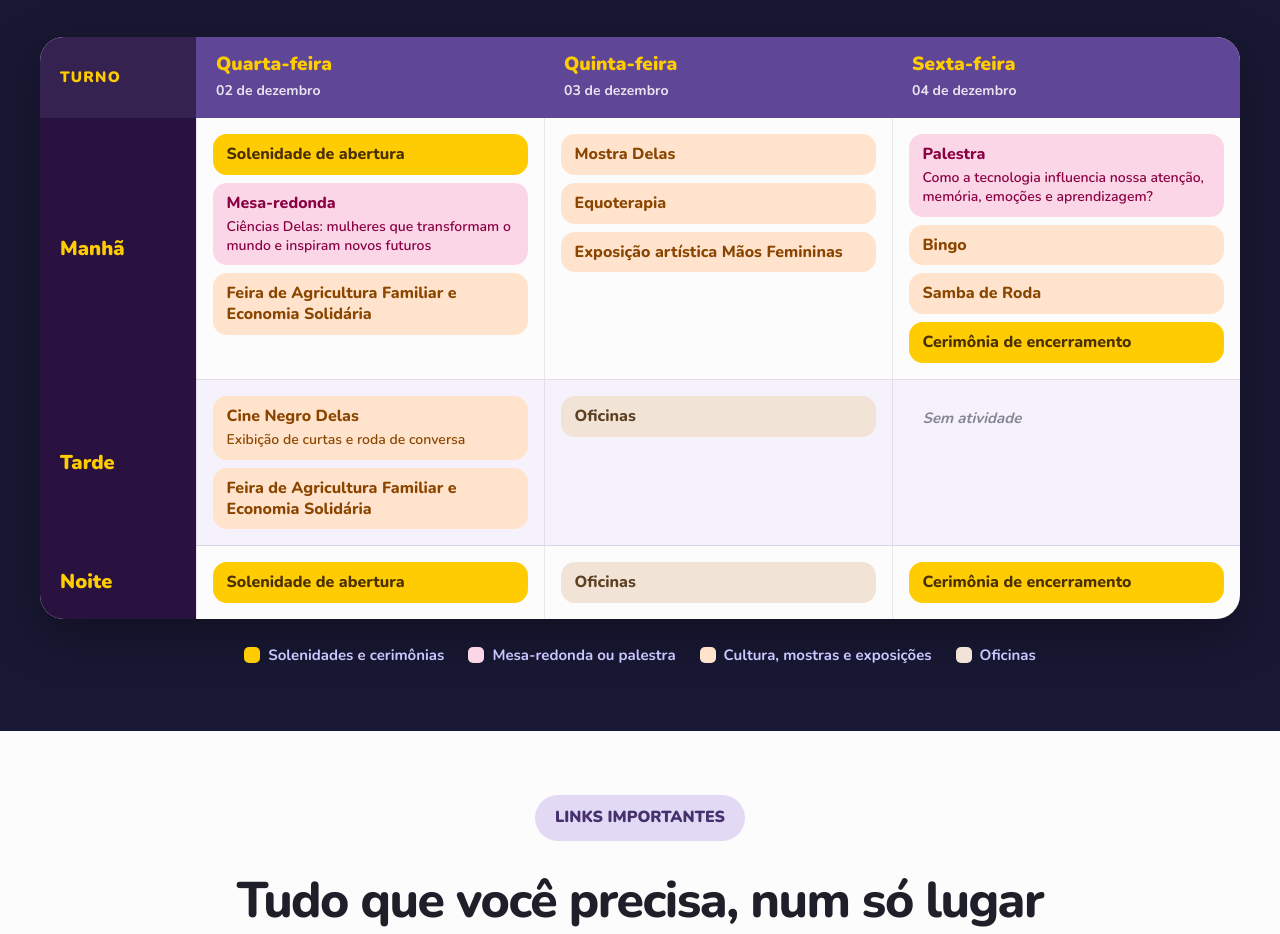
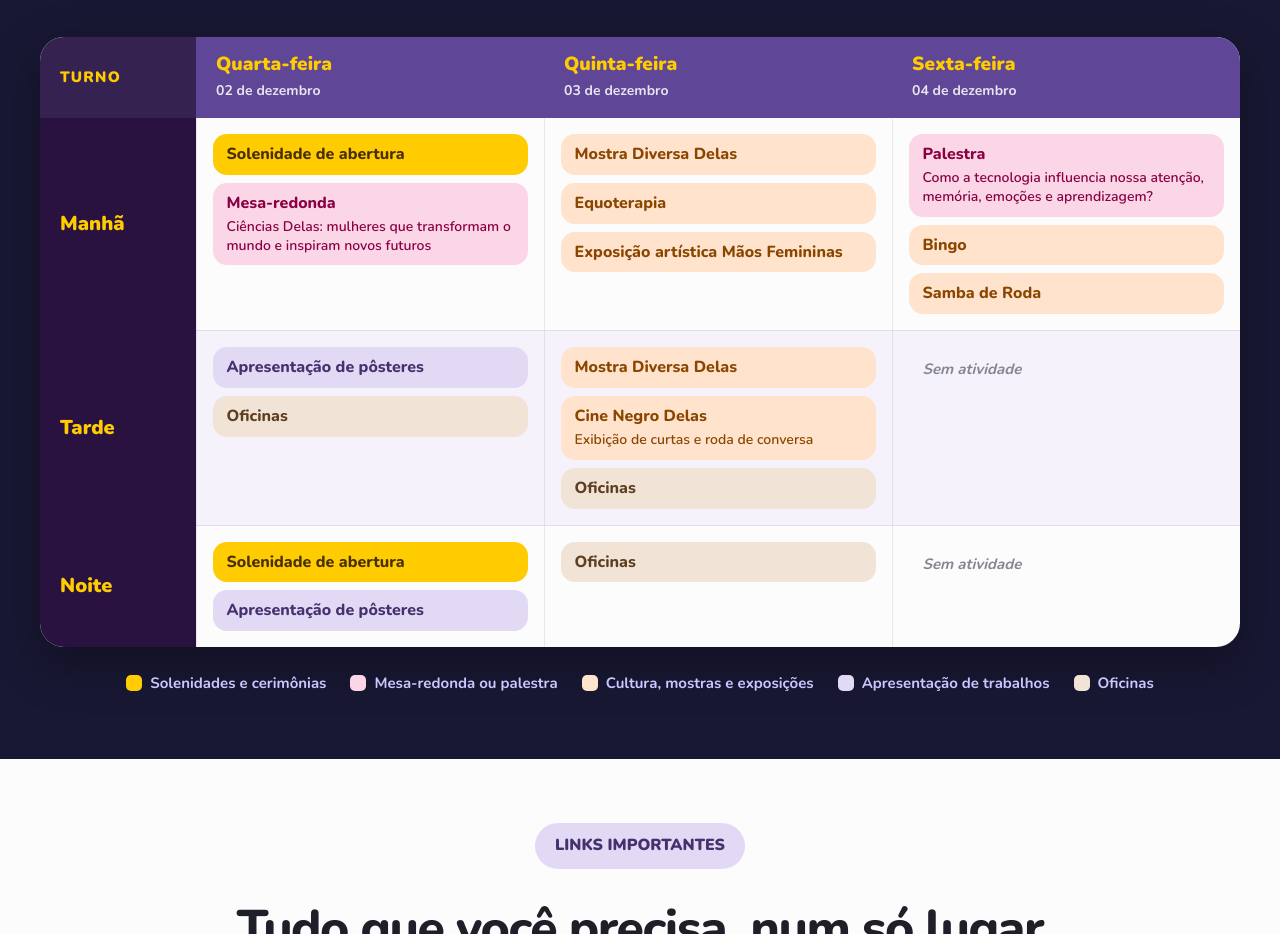
Before and after one commit to narastrappa/snct2026if, a plain HTML site: page index.html in a window 1280 px wide. Shown: the part 7274-8208 px from the top of the page. Drawn offline with nearby package versions, Linux system fonts and the light colour scheme.

Commit message:
Corrige programação: remove feira, ajusta pôsteres, oficinas, Cine Negro Delas e Mostra Diversa Delas; sem encerramento na sexta
Co-Authored-By: Claude Sonnet 5.5 <noreply@anthropic.com>
Claude-Session: https://claude.ai/code/session_01RJKJPinRa3vosYdXxNiZt8

```diff
--- a/index.html
+++ b/index.html
@@ -1240,21 +1240,21 @@
             <tbody>
               <tr>
                 <th scope="row"><span class="prog-turno">Manhã</span></th>
-                <td data-dia="Qua 02/12"><span class="ev ev-solenidade">Solenidade de abertura</span><span class="ev ev-mesa">Mesa-redonda<small>Ciências Delas: mulheres que transformam o mundo e inspiram novos futuros</small></span><span class="ev ev-arte">Feira de Agricultura Familiar e Economia Solidária</span></td>
-                <td data-dia="Qui 03/12"><span class="ev ev-arte">Mostra Delas</span><span class="ev ev-arte">Equoterapia</span><span class="ev ev-arte">Exposição artística Mãos Femininas</span></td>
-                <td data-dia="Sex 04/12"><span class="ev ev-mesa">Palestra<small>Como a tecnologia influencia nossa atenção, memória, emoções e aprendizagem?</small></span><span class="ev ev-arte">Bingo</span><span class="ev ev-arte">Samba de Roda</span><span class="ev ev-solenidade">Cerimônia de encerramento</span></td>
+                <td data-dia="Qua 02/12"><span class="ev ev-solenidade">Solenidade de abertura</span><span class="ev ev-mesa">Mesa-redonda<small>Ciências Delas: mulheres que transformam o mundo e inspiram novos futuros</small></span></td>
+                <td data-dia="Qui 03/12"><span class="ev ev-arte">Mostra Diversa Delas</span><span class="ev ev-arte">Equoterapia</span><span class="ev ev-arte">Exposição artística Mãos Femininas</span></td>
+                <td data-dia="Sex 04/12"><span class="ev ev-mesa">Palestra<small>Como a tecnologia influencia nossa atenção, memória, emoções e aprendizagem?</small></span><span class="ev ev-arte">Bingo</span><span class="ev ev-arte">Samba de Roda</span></td>
               </tr>
               <tr>
                 <th scope="row"><span class="prog-turno">Tarde</span></th>
-                <td data-dia="Qua 02/12"><span class="ev ev-arte">Cine Negro Delas<small>Exibição de curtas e roda de conversa</small></span><span class="ev ev-arte">Feira de Agricultura Familiar e Economia Solidária</span></td>
-                <td data-dia="Qui 03/12"><span class="ev ev-oficina">Oficinas</span></td>
+                <td data-dia="Qua 02/12"><span class="ev ev-trabalhos">Apresentação de pôsteres</span><span class="ev ev-oficina">Oficinas</span></td>
+                <td data-dia="Qui 03/12"><span class="ev ev-arte">Mostra Diversa Delas</span><span class="ev ev-arte">Cine Negro Delas<small>Exibição de curtas e roda de conversa</small></span><span class="ev ev-oficina">Oficinas</span></td>
                 <td data-dia="Sex 04/12"><span class="ev-vazio">Sem atividade</span></td>
               </tr>
               <tr>
                 <th scope="row"><span class="prog-turno">Noite</span></th>
-                <td data-dia="Qua 02/12"><span class="ev ev-solenidade">Solenidade de abertura</span></td>
+                <td data-dia="Qua 02/12"><span class="ev ev-solenidade">Solenidade de abertura</span><span class="ev ev-trabalhos">Apresentação de pôsteres</span></td>
                 <td data-dia="Qui 03/12"><span class="ev ev-oficina">Oficinas</span></td>
-                <td data-dia="Sex 04/12"><span class="ev ev-solenidade">Cerimônia de encerramento</span></td>
+                <td data-dia="Sex 04/12"><span class="ev-vazio">Sem atividade</span></td>
               </tr>
             </tbody>
           </table>
@@ -1263,6 +1263,7 @@
           <li><span class="sw ev-solenidade"></span>Solenidades e cerimônias</li>
           <li><span class="sw ev-mesa"></span>Mesa-redonda ou palestra</li>
           <li><span class="sw ev-arte"></span>Cultura, mostras e exposições</li>
+          <li><span class="sw ev-trabalhos"></span>Apresentação de trabalhos</li>
           <li><span class="sw ev-oficina"></span>Oficinas</li>
         </ul>
       </div>
```
